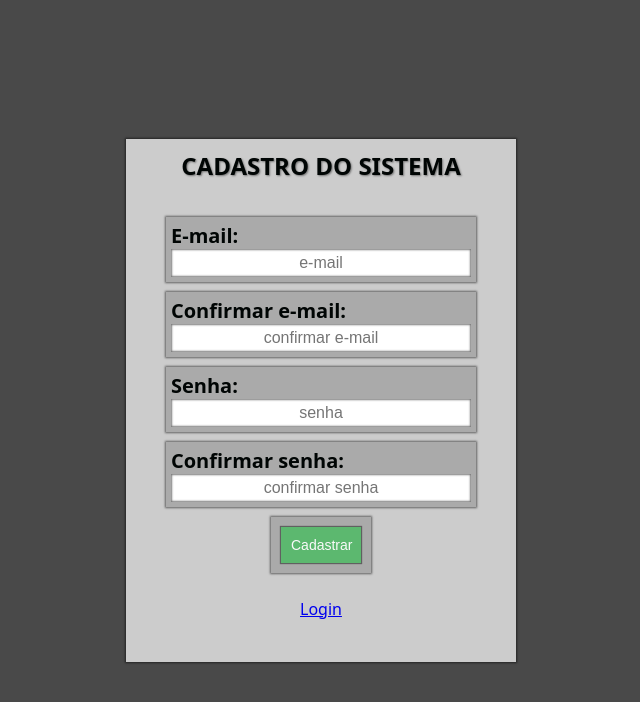
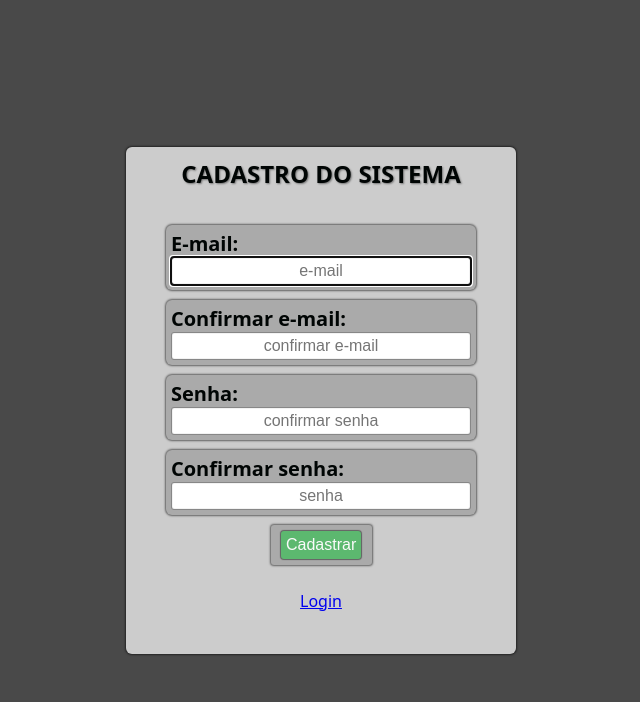
Before and after one commit to Robsonnsbr/loginReact, a React (Vite) app: page /cadastro in a window 1280 px wide. Shown: the top 702 px of the page, without its empty margins (319-959 px from the left). Built offline with nearby package versions, Linux system fonts and the light colour scheme.

Commit message:
fix: button and others features

```diff
--- /dev/null
+++ b/src/@types/User.ts
@@ -0,0 +1,6 @@
+export type User = {
+  id?: string;
+  email?: string;
+  password?: string;
+  token?: string;
+};
--- a/src/components/Wrapper/Wrapper.style.ts
+++ b/src/components/Wrapper/Wrapper.style.ts
@@ -1,6 +1,7 @@
 import styled from "styled-components";
 
 export const StyledWrapper = styled.section`
+  border-radius: 6px;
   display: flex;
   justify-content: center;
   align-items: center;
--- a/src/components/button/Button.style.ts
+++ b/src/components/button/Button.style.ts
@@ -1,78 +1,52 @@
-// import styled from "styled-components";
-// import { ButtonProps } from "./Button";
-
-// type StyledProps = Pick<ButtonProps, "backgroundColor">;
-
-// export const ContainerButton = styled.div<StyledProps>`
-//   box-shadow: 0 0 2px 1px #00000086;
-//   display: flex;
-//   justify-content: center;
-//   align-items: center;
-//   background-color: var(--third);
-//   margin: 5px;
-//   max-width: 80px;
-//   max-height: 45px;
-// `;
-
-// export const Button = styled.button`
-//   font-size: 14px;
-//   margin: 10px;
-//   background-color: var(--button);
-//   color: var(--on-primary);
-//   min-width: 60px !important;
-//   height: 25px;
-//   box-shadow: 0px 0px 1px 1px #0000006f;
-//   transition: box-shadow 50ms, width 50ms, height 50ms,
-//     font-size 50ms color 50ms;
-//   &:hover {
-//     font-size: 15px;
-//     box-shadow: 0px 0px 2px 2px #0000006f;
-//     width: 62px;
-//     height: 26px;
-//   }
-//   &:active {
-//     color: var(--secondary);
-//     background-color: ${(props) => props.backgroundColor};
-//     box-shadow: 0px 0px 1px 1px #0000006f;
-//     font-size: 14px;
-//     width: 60px;
-//     height: 25px;
-//   }
-// `;
 import styled from "styled-components";
 import { ButtonProps } from "./Button";
 
 type StyledProps = Pick<ButtonProps, "backgroundcolor">;
 
 export const StyledContainerButton = styled.div<StyledProps>`
+  border-radius: 3px;
   box-shadow: 0 0 2px 1px #00000086;
   display: flex;
   justify-content: center;
   align-items: center;
   background-color: var(--third);
   margin: 5px;
-  max-width: 100px;
-  max-height: 56px;
+  width: 101px;
+  height: 40px;
 `;
 
 export const StyledButton = styled.button<StyledProps>`
-  padding: 10px;
-  font-size: 14px;
-  margin: 10px;
+  border-radius: 3px;
+  font-size: 16px;
+  padding: 5px;
+  margin: 5px;
   background-color: ${(props) => props.backgroundcolor};
   color: var(--on-primary);
-  min-width: 60px !important;
   box-shadow: 0px 0px 1px 1px #0000006f;
   transition: box-shadow 50ms, font-size 50ms color 50ms;
+  width: 80px;
+  max-height: 30px;
+  align-items: center;
+  justify-content: center;
+  justify-self: auto;
+  text-align: center;
   &:hover {
-    font-size: 15px;
+    font-size: 17px;
     box-shadow: 0px 0px 2px 2px #0000006f;
   }
   &:active {
     color: var(--secondary);
     background-color: ${(props) => props.backgroundcolor};
     box-shadow: 0px 0px 1px 1px #0000006f;
-    box-shadow: inset 5em 1em #0000006f;
-    font-size: 14px;
+    box-shadow: inset 0 0 0 2em #0000006f;
+    font-size: 16px;
   }
 `;
+
+export const StyledButtonRow = styled.div`
+  justify-content: center;
+  min-width: 100%;
+  gap: 50px;
+  display: flex;
+  margin-top: 200px;
+`;
--- a/src/components/button/Button.tsx
+++ b/src/components/button/Button.tsx
@@ -4,7 +4,7 @@ export interface ButtonProps {
   type?: "button" | "submit" | "reset";
   id: string;
   name?: string;
-  value: string;
+  value?: string;
   backgroundcolor?: string;
   onClick?: () => void;
 }
--- a/src/components/form/Form.style.ts
+++ b/src/components/form/Form.style.ts
@@ -15,6 +15,7 @@ export const StyledForm = styled.form`
 `;
 
 export const StyledContainerField = styled.div`
+  border-radius: 6px;
   font-size: 20px;
   font-weight: 600;
   display: grid;
@@ -25,10 +26,11 @@ export const StyledContainerField = styled.div`
   box-shadow: 0 0 2px 1px #00000086;
 
   & input {
+    border-radius: 3px;
     color: var(--on-secondary);
     font-size: 16px;
     padding: 5px;
     text-align: center;
-    box-shadow: inset 0 0 2px 1px #00000086;
+    box-shadow: inset 0 0 1px 1px #00000086;
   }
 `;
--- a/src/contexts/CadastroContext.tsx
+++ b/src/contexts/CadastroContext.tsx
@@ -1,14 +1,8 @@
 import { createContext, useState } from "react";
 import { useNavigate } from "react-router-dom";
+import { User } from "../@types/User";
 
-type User = {
-  id?: string;
-  email?: string;
-  password?: string;
-  token?: string;
-};
-
-interface IPropsAuth {
+interface IPropsCadastro {
   error: null | string;
   cadastro: (
     email: string,
@@ -18,20 +12,20 @@ interface IPropsAuth {
   ) => void;
 }
 
-interface AuthProviderProps {
+interface CadastroProviderProps {
   children: JSX.Element;
 }
 
-const initialProps: IPropsAuth = {
+const initialProps: IPropsCadastro = {
   error: null,
   cadastro: () => {
     throw new Error("Function not implemented.");
   },
 };
 
-export const CadastroContext = createContext<IPropsAuth>(initialProps);
+export const CadastroContext = createContext<IPropsCadastro>(initialProps);
 
-export const CadastroProvider = ({ children }: AuthProviderProps) => {
+export const CadastroProvider = ({ children }: CadastroProviderProps) => {
   const navigate = useNavigate();
   const [error, setError] = useState<null | string>(null);
 
--- a/src/pages/cadastroPage/CadastroPage.tsx
+++ b/src/pages/cadastroPage/CadastroPage.tsx
@@ -6,7 +6,6 @@ import { Link, useNavigate } from "react-router-dom";
 
 export const CadastroPage = () => {
   const { isAuthenticated } = useContext(AuthContext);
-
   const { cadastro, error } = useContext(CadastroContext);
 
   const navigate = useNavigate();
@@ -14,6 +13,19 @@ export const CadastroPage = () => {
   const [password, setPassword] = useState("");
   const [confirmEmail, setConfirmEmail] = useState("");
   const [confirmPassword, setConfirmPassword] = useState("");
+
+  const inputsBlock = document.querySelectorAll(".block");
+  inputsBlock.forEach((element) => {
+    element.addEventListener("paste", (e) => {
+      e.preventDefault();
+    });
+    element.addEventListener("copy", (e) => {
+      e.preventDefault();
+    });
+    element.addEventListener("cut", (e) => {
+      e.preventDefault();
+    });
+  });
 
   const handleSubmit = (event: React.FormEvent) => {
     console.log(error);
@@ -33,7 +45,9 @@ export const CadastroPage = () => {
           <ContainerField>
             <label htmlFor="email">E-mail:</label>
             <input
-              autoComplete="true"
+              autoFocus
+              className="block"
+              autoComplete="nope"
               type="email"
               id="email"
               placeholder="e-mail"
@@ -45,7 +59,8 @@ export const CadastroPage = () => {
           <ContainerField>
             <label htmlFor="ConfirmarEmail">Confirmar e-mail:</label>
             <input
-              autoComplete="true"
+              className="block"
+              autoComplete="nope"
               type="email"
               id="ConfirmarEmail"
               placeholder="confirmar e-mail"
@@ -55,8 +70,22 @@ export const CadastroPage = () => {
             />
           </ContainerField>
           <ContainerField>
-            <label htmlFor="ConfirmarPassword">Senha:</label>
+            <label htmlFor="password">Senha:</label>
             <input
+              className="block"
+              type="password"
+              name="password"
+              id="password"
+              value={confirmPassword}
+              onChange={(event) => setConfirmPassword(event.target.value)}
+              placeholder="confirmar senha"
+              required
+            />
+          </ContainerField>
+          <ContainerField>
+            <label htmlFor="ConfirmarPassword">Confirmar senha:</label>
+            <input
+              className="block"
               type="password"
               name="ConfirmarPassword"
               id="ConfirmarPassword"
@@ -66,18 +95,7 @@ export const CadastroPage = () => {
               required
             />
           </ContainerField>
-          <ContainerField>
-            <label htmlFor="password">Confirmar senha:</label>
-            <input
-              type="password"
-              name="password"
-              id="password"
-              value={confirmPassword}
-              onChange={(event) => setConfirmPassword(event.target.value)}
-              placeholder="confirmar senha"
-              required
-            />
-          </ContainerField>
+
           <Button
             backgroundcolor="var(--buttonEnter)"
             type={"submit"}
--- a/src/pages/homePage/HomePage.tsx
+++ b/src/pages/homePage/HomePage.tsx
@@ -1,9 +1,10 @@
 import { useContext } from "react";
 import { AuthContext } from "../../contexts/AuthContext";
 import { Page, Wrapper, Button } from "../../components";
+import { StyledButtonRow } from "../../components/button/Button.style";
 
 export const HomePage = () => {
-  const { logout, deleteUser } = useContext(AuthContext);
+  const { logout, deleteUser, user } = useContext(AuthContext);
 
   const handleDeleteUser = () => {
     deleteUser();
@@ -15,14 +16,9 @@ export const HomePage = () => {
   return (
     <Page>
       <Wrapper>
-        <h1>HOME</h1>
-        <Button
-          backgroundcolor="var(--buttonDelete)"
-          type={"button"}
-          id={"btnDeleteUser"}
-          value={"deleteUser"}
-          onClick={handleDeleteUser}
-        ></Button>
+        <h1>Bem-vindo!</h1>
+        <p>{user?.email}</p>
+        <StyledButtonRow>
           <Button
             backgroundcolor="var(--buttonDelete)"
             type={"button"}
@@ -30,6 +26,14 @@ export const HomePage = () => {
             value={"Logout"}
             onClick={handleLogout}
           ></Button>
+          <Button
+            backgroundcolor="var(--buttonDelete)"
+            type={"button"}
+            id={"btnDeleteUser"}
+            value={"delete"}
+            onClick={handleDeleteUser}
+          ></Button>
+        </StyledButtonRow>
       </Wrapper>
     </Page>
   );
--- a/src/pages/loginPages/LoginPages.tsx
+++ b/src/pages/loginPages/LoginPages.tsx
@@ -17,16 +17,16 @@ export const LoginPage = () => {
     <Page>
       <Wrapper>
         <h1>LOGIN DO SISTEMA</h1>
-        <p>{isAuthenticated.toString()}</p>
         <Form onSubmit={(e) => handleSubmit(e)} method={"post"}>
           <ContainerField>
             <label htmlFor="email">E-mail:</label>
             <input
+              autoFocus
               autoComplete="true"
               type="email"
               id="email"
               placeholder="e-mail"
-              value={email}
+              value={email.toLowerCase()}
               onChange={(event) => setEmail(event.target.value)}
               required
             />
```
Also changed, not shown: src/contexts/AuthContext.tsx (+32 -25 lines). Lines whose indentation alone changed are shown as unchanged.
